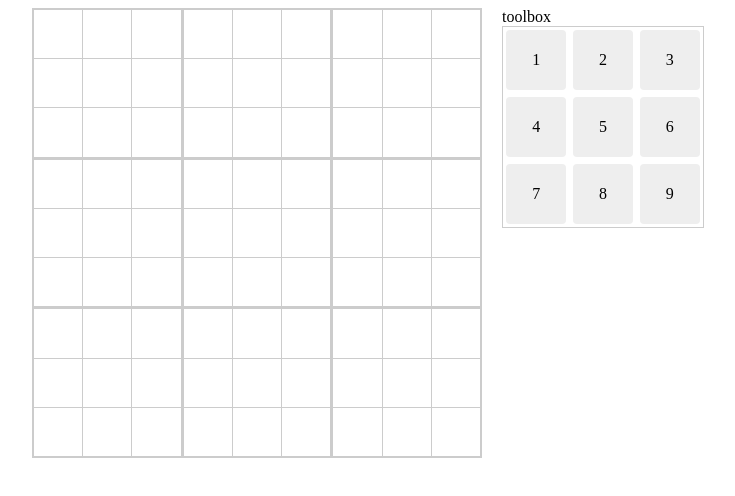
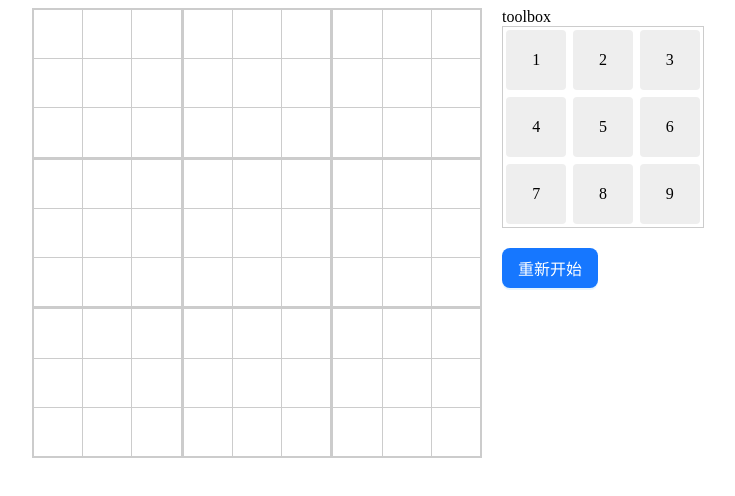
Before and after one commit to qianqianWXQ/simple-shudo, a React app: page /#/ in a window 1280 px wide. Shown: the top 496 px of the page, without its empty margins (208-943 px from the left). Built offline with nearby package versions, Linux system fonts and the light colour scheme.

Commit message:
1. 修改游戏结束逻辑

```diff
--- a/src/pages/home/components/BlockMin/index.tsx
+++ b/src/pages/home/components/BlockMin/index.tsx
@@ -1,5 +1,8 @@
 // @ts-ignore
+import { useContext } from 'react';
+import { GameOverContext } from '../..';
 import './index.less';
+import { Modal } from 'antd';
 // import './index.module.scss'
 export type BlockMinPropsType = {
     data: string | number,
@@ -19,7 +22,17 @@ const BlockMin = ({
     solidStyle = false,
     isRepeat=false
 }: BlockMinPropsType) => {
-
+    const isGameOver = useContext(GameOverContext);
+    const handleClick = () => {
+        if(!isGameOver) {
+            onClick()
+        } else {
+            Modal.error({
+                title: '游戏结束',
+                content: '游戏已结束，不可输入数据，请点击右下角按钮重新开始 ~',
+            });
+        }
+    }
     return(
         <div
             className={[
@@ -30,7 +43,7 @@ const BlockMin = ({
                 solidStyle ? "solid_style" : "",
                 isRepeat ?"repeat" : ''
             ].join(" ")}
-            onClick={onClick}
+            onClick={handleClick}
         >
             {data}
         </div>
--- a/src/pages/home/components/ToolBox/index.tsx
+++ b/src/pages/home/components/ToolBox/index.tsx
@@ -1,6 +1,9 @@
 // @ts-ignore
+import { useContext } from 'react';
+import { GameOverContext } from '../..';
 import BlockMin from '../BlockMin';
 import './index.less';
+import { Modal } from 'antd';
 // import './index.module.scss'
 type ToolBoxPropsType = {
   fillData: (num: number) => void
@@ -8,11 +11,20 @@ type ToolBoxPropsType = {
 const ToolBox = ({
   fillData
 }:ToolBoxPropsType) => {
+    const isGameOver = useContext(GameOverContext);
+    // const [messageApi] = message.useMessage();
+    const handleClick = (item: number) => {
+        if(!isGameOver) {
+          fillData(item)
+        } else {
+          Modal.error({
+            title: '游戏结束',
+            content: '游戏已结束，不可输入数据，请点击右下角按钮重新开始 ~',
+          });
+        }
+    }
+
     const blockArray = [1, 2, 3, 4, 5, 6, 7, 8, 9];
-
-    const onClick = (num: number) => {
-      fillData(num)
-    }
 
     return(
         <div className="toolBox_container">
@@ -26,7 +38,7 @@ const ToolBox = ({
                   <BlockMin
                     key={index}
                     data={item}
-                    onClick={() => onClick(item)}
+                    onClick={() => handleClick(item)}
                     hasBorder={false}
                     hasBackGround={true}
                     solidStyle={true}
--- a/src/pages/home/index.less
+++ b/src/pages/home/index.less
@@ -5,5 +5,8 @@
     .right {
         flex: 1;
         padding-left: 20px;
+        .btn_box {
+            padding-top: 20px;
+        }
     }
 }
--- a/src/pages/home/index.tsx
+++ b/src/pages/home/index.tsx
@@ -1,15 +1,11 @@
 // @ts-ignore
-import { useContext, useState } from 'react';
+import { useState, createContext } from 'react';
 import Block from './components/Block';
 import ToolBox from './components/ToolBox';
 import './index.less';
-import React from 'react';
 import {produce} from "immer";
 import { dataType } from './interface';
-import { Modal } from "antd";
-// import { blockData } from './utils';
-
-// import './index.module.scss'
+import { Button, Modal } from "antd";
 /**
  * 棋盘初始数据
  * 使用 { data: '', isActive: false } 填充 9*9 个格子
@@ -18,15 +14,8 @@ const blockArray = new Array(3).fill(new Array(3).fill({
     data: new Array(3).fill(new Array(3).fill({ data: '', isActive: false, isRepeat:false })),
     isActive: false
 }))
-// console.log({blockArray})
 
-/**
- * 两个 context ????
- * TODO: 啥意思 ？？？？
- */
-// export const BlockDataContext = React.createContext(null);
-// export const DataContext = React.createContext(null)
-
+export const GameOverContext = createContext(false)
 
 const ShuDu = () => {
     // 棋盘
@@ -44,6 +33,9 @@ const ShuDu = () => {
     const [outerBlockInfo, setOuterBlockInfo] = useState<number[]>([]);
     const [innerBlockInfo, setInnerBlockInfo] = useState<number[]>([]);
 
+    // 游戏是否结束
+    const [isGameOver, setIsGameOver] = useState<boolean>(false);
+
     // 初始化
     const init = () => {
         // 恢复数据的初始状态
@@ -51,6 +43,7 @@ const ShuDu = () => {
         setCompareGroup([])
         setOuterBlockInfo([])
         setInnerBlockInfo([])
+        setIsGameOver(false)
     }
 
     // 更新 UI
@@ -212,9 +205,11 @@ const ShuDu = () => {
                         draft[outerPosition[0]][outerPosition[1]].data[innerPosition[0]][innerPosition[1]].isRepeat = true;
                         Modal.error({
                             title: "游戏结束",
-                            okText: '确认',
-                            onOk: init
+                            okText: '确认'
+                            // onOk: init
                         })
+                        // 改为消息提示
+                        setIsGameOver(true)
                     }
                     // 填数---将数据填写到棋盘中
                     draft[outerBlockInfo[0]][outerBlockInfo[1]].data[innerBlockInfo[0]][innerBlockInfo[1]].data = num;
@@ -230,13 +225,34 @@ const ShuDu = () => {
         }))
     }
 
+    // 游戏重新开始 ？
+    const restart = () => {
+        if (isGameOver) {
+            init();
+        } else {
+            // 先弹出提示框，询问是否要结束游戏，确认之后再进行操作
+            Modal.error({
+                title: "结束游戏之后，当前游戏数据会丢失，确认要结束游戏吗？",
+                okText: '确认',
+                onOk: init
+            })
+        }
+
+    }
     return(
-        <div className={'container'}>
-            <Block data={chessboard} changeData={getActiveBlockData}/>
-            <div className='right'>
-                <ToolBox fillData={fillBlock}/>
+        <GameOverContext.Provider value={isGameOver}>
+            <div className={'container'}>
+                <Block data={chessboard} changeData={getActiveBlockData} />
+                <div className='right'>
+                    <ToolBox fillData={fillBlock} />
+                    <div className={'btn_box'}>
+                        <Button size='large' type='primary' onClick={restart}>重新开始</Button>
+                    </div>
+
+                </div>
             </div>
-        </div>
+        </GameOverContext.Provider>
+
     )
 }
 
```
Also changed, not shown: 1 other file (tests, documents, lock files or other folders).
